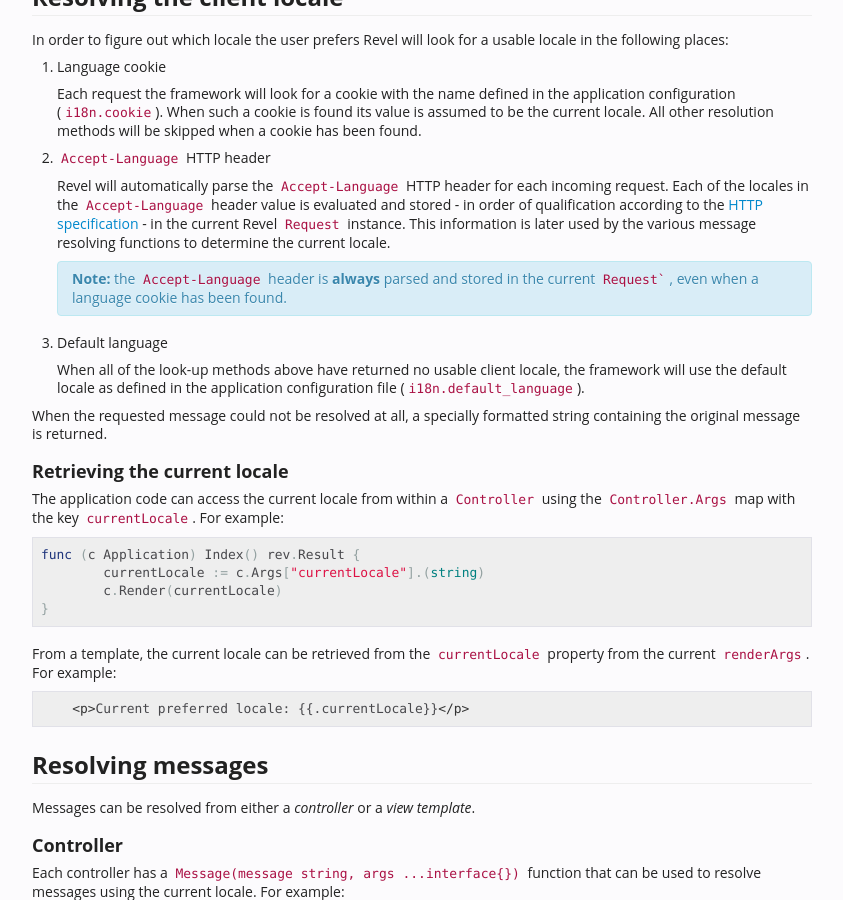
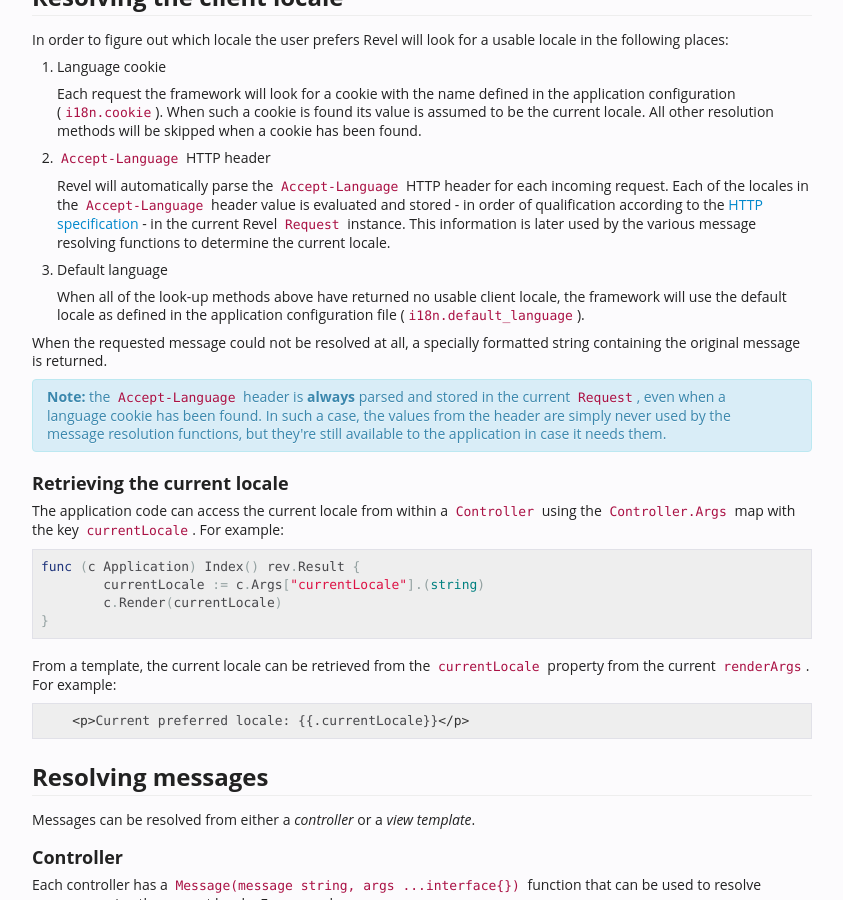
Before and after one commit to revel/revel, a Jekyll site: the page built from manual/i18n-messages.md, in a window 1280 px wide and 900 px high, scrolled down 2563 px. Shown: the whole window, without its empty margins (298-1141 px from the left). Built offline with Jekyll 4.4.1, drawn with Linux system fonts in a browser that asks for light colours.

Commit message:
Updated i18n manual

```diff
--- a/manual/i18n-messages.md
+++ b/manual/i18n-messages.md
@@ -137,14 +137,14 @@
     and stored - in order of qualification according to the [HTTP specification](http://www.w3.org/Protocols/rfc2616/rfc2616-sec14.html#sec14.4) - in the current
     Revel `Request` instance. This information is later used by the various message resolving functions to determine the current locale.
 
-    <p><div class="alert alert-info"><strong>Note:</strong> the <code>Accept-Language</code> header is <strong>always</strong> parsed and stored in the current <code>Request`</code>, even when a language cookie has been found.</div></p>
-
 3. Default language
 
     When all of the look-up methods above have returned no usable client locale, the framework will use the default locale as defined in the application configuration
     file (`i18n.default_language`).
 
 When the requested message could not be resolved at all, a specially formatted string containing the original message is returned.
+
+<div class="alert alert-info"><strong>Note:</strong> the <code>Accept-Language</code> header is <strong>always</strong> parsed and stored in the current <code>Request</code>, even when a language cookie has been found. In such a case, the values from the header are simply never used by the message resolution functions, but they're still available to the application in case it needs them.</div>
 
 ### Retrieving the current locale
 
```
